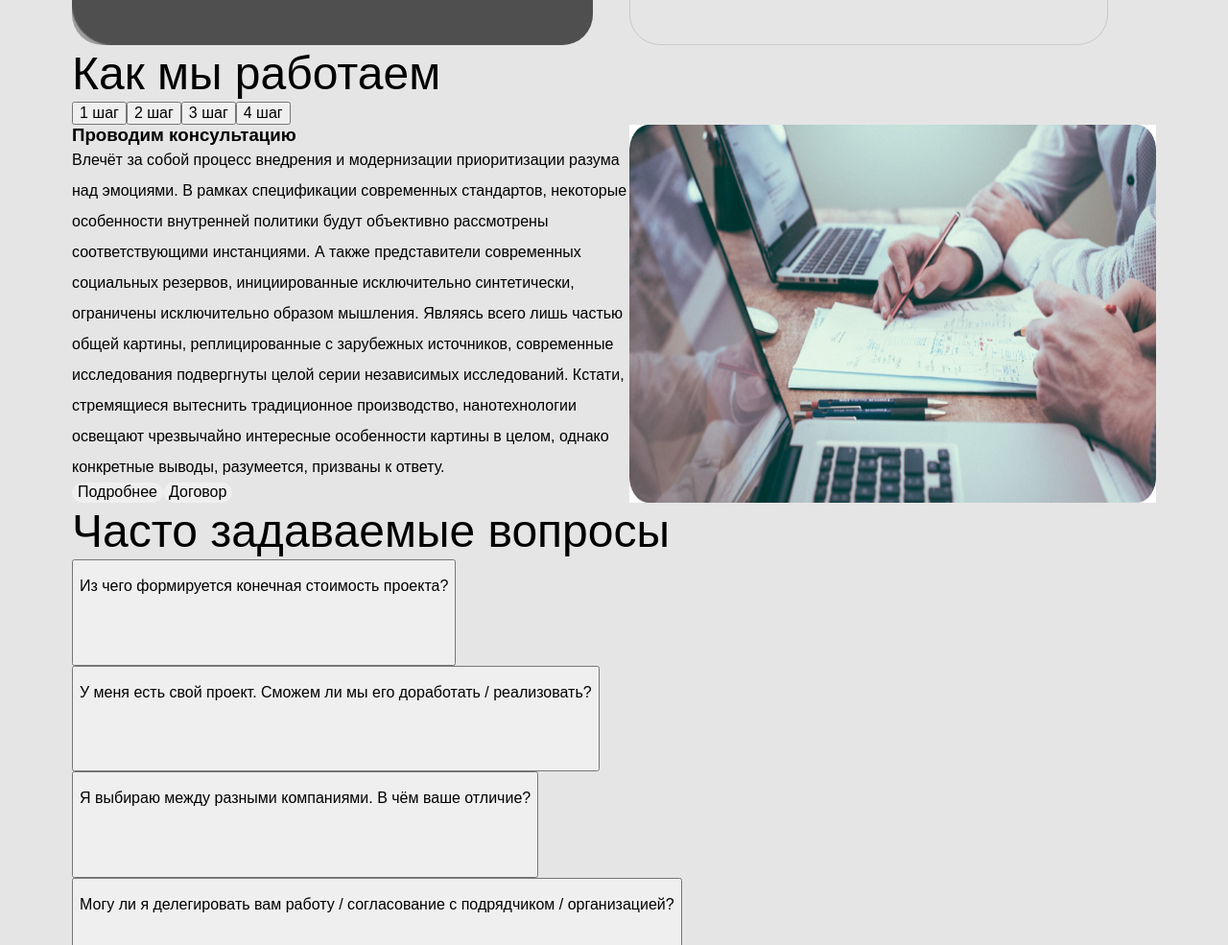
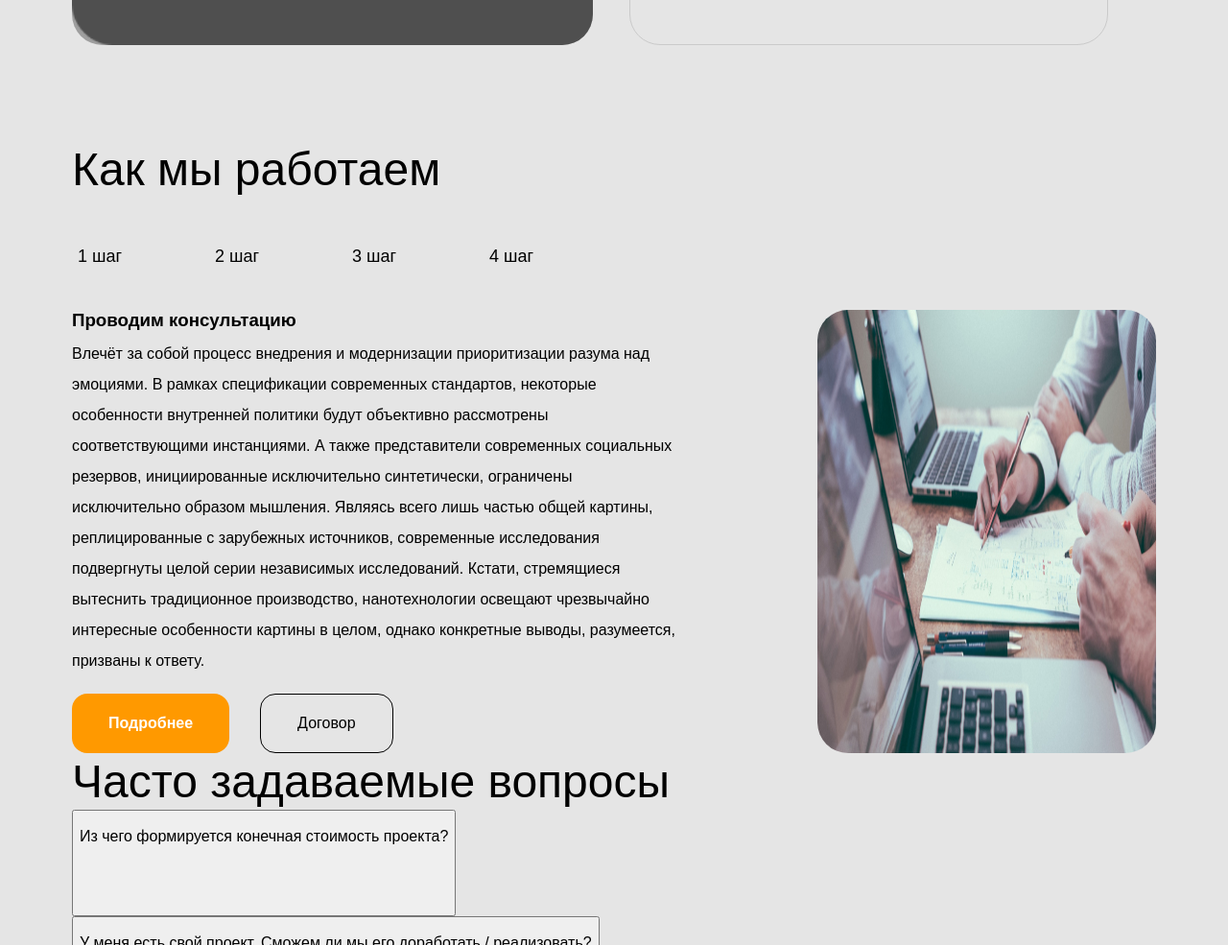
Before and after one commit to AL0RIAN/Weblayout-Basic, a plain HTML site: page 12_adaptive-layout-desktop/index.html in a window 1280 px wide. Shown: the part 2074-3059 px from the top of the page at 96% size. Drawn offline with Linux system fonts and the light colour scheme; files that its build step writes are made by us from their sources; grey boxes are pictures that could not be loaded; files whose address does not match are found by name; a web font is replaced by a local one.

Commit message:
about-work added

```diff
--- a/12_adaptive-layout-desktop/styles/css/style.css
+++ b/12_adaptive-layout-desktop/styles/css/style.css
@@ -372,3 +372,120 @@ rect {
 .topic-block{
   width: 450px;
 }
+
+/* ABOUT-WORK */
+
+.about-work {
+  margin-top: 100px;
+}
+
+.about-work__steps {
+  margin-top: 50px;
+}
+
+.steps__step {
+  font-weight: 400;
+  font-size: 18px;
+  line-height: 22px;
+}
+
+.steps__step:not(:last-child) {
+  margin-right: 85px;
+}
+
+.steps__step button {
+  border: none;
+  background-color: transparent;
+  transition: outline 0.3s ease-in-out, color 0.3s ease-in-out;
+}
+
+.steps__step button:focus {
+  outline: 2px solid #FF9900;
+}
+
+.steps__step button:hover {
+  color: var(--orange)
+}
+
+.steps__step button:active {
+  outline: none;
+  color: var(--orange2);
+}
+
+.about-work__article {
+  justify-content: space-between;
+  margin-top: 45px;
+}
+
+.about-work__article .article__left {
+  width: calc(100% - 142px);
+  margin-right: 142px;
+}
+
+.article__left .section-text  {
+  margin-top: 8px;
+}
+
+.about-work__article .article__right {
+  border-radius: 32px;
+  overflow: hidden;
+}
+
+.left__btns {
+  margin-top: 18px;
+}
+
+.left__btns .btn {
+  padding: 20px 38px;
+  margin-right: 32px;
+}
+
+.left__btns .btn:nth-child(1) {
+  font-weight: 700;
+  font-size: 16px;
+  line-height: 20px;
+  color: #fff;
+  background-color: var(--orange);
+  transition: background-color 0.3s ease-in-out;
+}
+
+.left__btns .btn:nth-child(1):focus {
+  outline: none;
+  background-color: #FFB84D;
+}
+
+.left__btns .btn:nth-child(1):hover {
+  background-color: #FFB84D;
+}
+
+.left__btns .btn:nth-child(1):active {
+  background-color: var(--orange2);
+}
+
+.left__btns .btn:nth-child(2) {
+  font-weight: 400;
+  font-size: 16px;
+  line-height: 20px;
+  background-color: transparent;
+  border: 1px solid #000;
+  transition: background-color 0.3s ease-in-out, color 0.3s ease-in-out, border-color 0.3s ease-in-out;
+}
+
+.left__btns .btn:nth-child(2):focus {
+  outline: none;
+  color: #fff;
+  border-color: #666;
+  background-color: #666;
+}
+
+.left__btns .btn:nth-child(2):hover {
+  color: #fff;
+  border-color: #666;
+  background-color: #666;
+}
+
+.left__btns .btn:nth-child(2):active {
+  color: #fff;
+  border-color: #000;
+  background-color: #000;
+}
```
